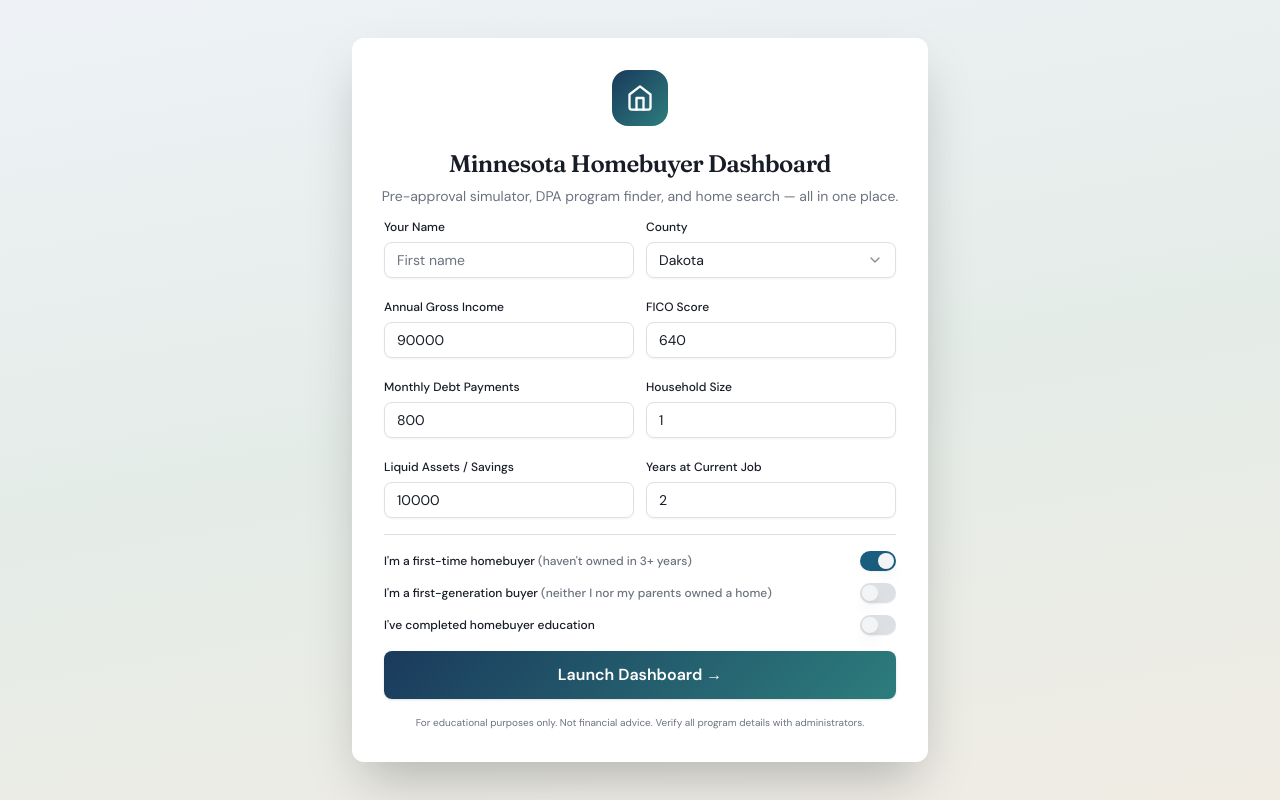
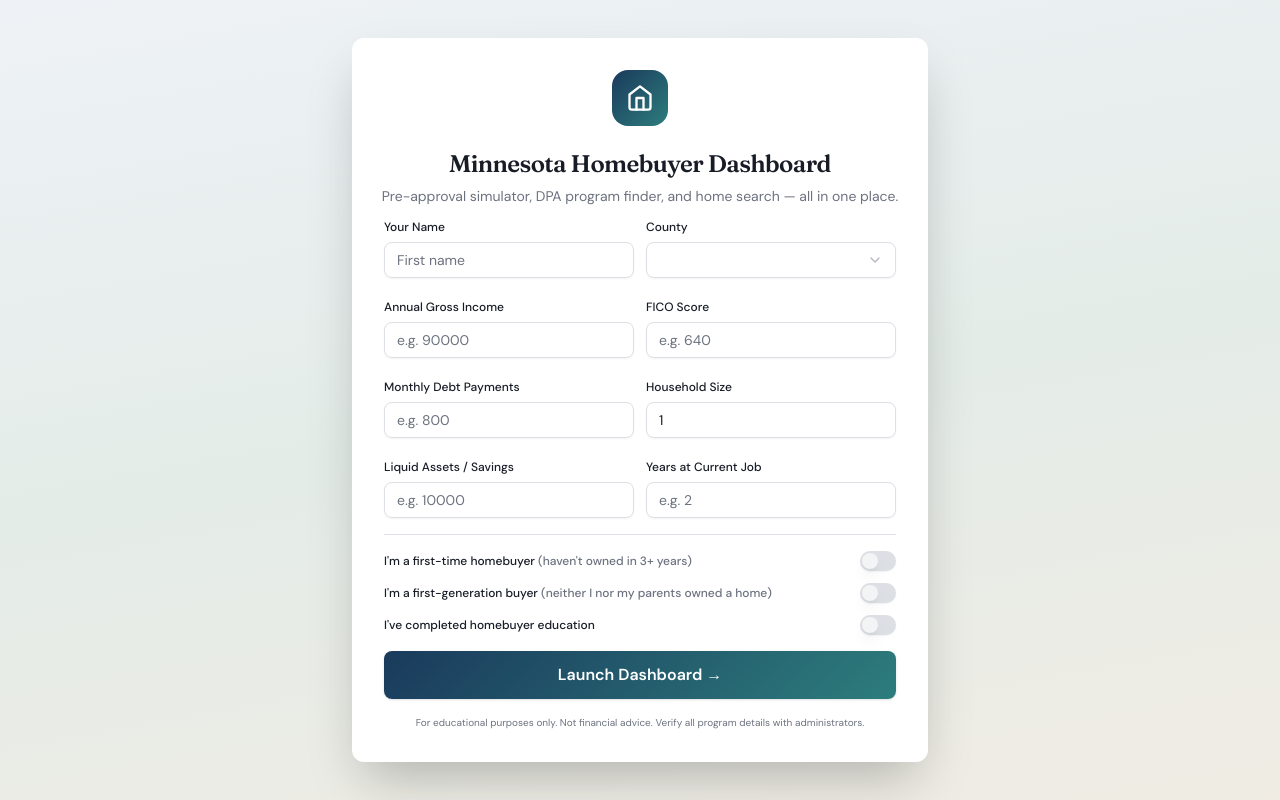
Before and after one commit to treehousetherapy/mn-homebuyer-dashboard, a React (Vite) app: page / in a window 1280 px wide. Built offline with nearby package versions, Linux system fonts and the light colour scheme.

Commit message:
Fix: empty defaults, dynamic debt input

```diff
--- a/src/App.tsx
+++ b/src/App.tsx
@@ -192,12 +192,12 @@ const eligStyle = (e:boolean) => e?"bg-emerald-50 text-emerald-700":"bg-red-50 t
 // ━━━━━━━━━━━━━━━━━ MAIN APP ━━━━━━━━━━━━━━━━━
 export default function App() {
   const [profile, setProfile] = useState<BuyerProfile>({
-    name:"", annualIncome:90000, ficoScore:640, monthlyDebt:800,
-    isFirstTimeBuyer:true, isFirstGenBuyer:false, county:"Dakota",
-    householdSize:1, hasCompletedEducation:false, liquidAssets:10000, employmentYears:2
+    name:"", annualIncome:0, ficoScore:0, monthlyDebt:0,
+    isFirstTimeBuyer:false, isFirstGenBuyer:false, county:"",
+    householdSize:1, hasCompletedEducation:false, liquidAssets:0, employmentYears:0
   });
   const [started, setStarted] = useState(false);
-  const [price, setPrice] = useState(475000);
+  const [price, setPrice] = useState(300000);
   const [rate, setRate] = useState(7.0);
   const [downPct, setDownPct] = useState(3.5);
   const [debtAdj, setDebtAdj] = useState(0);
@@ -295,16 +295,16 @@ export default function App() {
             </div>
           </div>
           <div className="grid grid-cols-2 gap-3">
-            <div><Label className="text-xs">Annual Gross Income</Label><Input type="number" value={profile.annualIncome} onChange={e=>setProfile(p=>({...p,annualIncome:+e.target.value}))} className="mt-1"/></div>
-            <div><Label className="text-xs">FICO Score</Label><Input type="number" value={profile.ficoScore} onChange={e=>setProfile(p=>({...p,ficoScore:clamp(+e.target.value,300,850)}))} className="mt-1"/></div>
+            <div><Label className="text-xs">Annual Gross Income</Label><Input type="number" placeholder="e.g. 90000" value={profile.annualIncome||""} onChange={e=>setProfile(p=>({...p,annualIncome:+e.target.value}))} className="mt-1"/></div>
+            <div><Label className="text-xs">FICO Score</Label><Input type="number" placeholder="e.g. 640" value={profile.ficoScore||""} onChange={e=>setProfile(p=>({...p,ficoScore:clamp(+e.target.value,300,850)}))} className="mt-1"/></div>
           </div>
           <div className="grid grid-cols-2 gap-3">
-            <div><Label className="text-xs">Monthly Debt Payments</Label><Input type="number" value={profile.monthlyDebt} onChange={e=>setProfile(p=>({...p,monthlyDebt:+e.target.value}))} className="mt-1"/></div>
-            <div><Label className="text-xs">Household Size</Label><Input type="number" value={profile.householdSize} onChange={e=>setProfile(p=>({...p,householdSize:clamp(+e.target.value,1,10)}))} className="mt-1"/></div>
+            <div><Label className="text-xs">Monthly Debt Payments</Label><Input type="number" placeholder="e.g. 800" value={profile.monthlyDebt||""} onChange={e=>setProfile(p=>({...p,monthlyDebt:+e.target.value}))} className="mt-1"/></div>
+            <div><Label className="text-xs">Household Size</Label><Input type="number" placeholder="e.g. 2" value={profile.householdSize||""} onChange={e=>setProfile(p=>({...p,householdSize:clamp(+e.target.value,1,10)}))} className="mt-1"/></div>
           </div>
           <div className="grid grid-cols-2 gap-3">
-            <div><Label className="text-xs">Liquid Assets / Savings</Label><Input type="number" value={profile.liquidAssets} onChange={e=>setProfile(p=>({...p,liquidAssets:+e.target.value}))} className="mt-1"/></div>
-            <div><Label className="text-xs">Years at Current Job</Label><Input type="number" value={profile.employmentYears} onChange={e=>setProfile(p=>({...p,employmentYears:+e.target.value}))} className="mt-1"/></div>
+            <div><Label className="text-xs">Liquid Assets / Savings</Label><Input type="number" placeholder="e.g. 10000" value={profile.liquidAssets||""} onChange={e=>setProfile(p=>({...p,liquidAssets:+e.target.value}))} className="mt-1"/></div>
+            <div><Label className="text-xs">Years at Current Job</Label><Input type="number" placeholder="e.g. 2" value={profile.employmentYears||""} onChange={e=>setProfile(p=>({...p,employmentYears:+e.target.value}))} className="mt-1"/></div>
           </div>
           <Separator/>
           <div className="space-y-3">
@@ -402,14 +402,32 @@ export default function App() {
                     </div>
                   ))}
                   <Separator/>
-                  <div>
-                    <p className="text-[10px] font-semibold uppercase tracking-widest text-muted-foreground mb-2">Debt Reduction Scenarios</p>
-                    {[["Remove $500/mo debt",500],["Remove $926/mo (e.g. auto loan)",926],["Remove $1,705/mo (e.g. two autos)",1705],["No adjustment",0]].map(([label,amt])=>(
-                      <label key={label as string} className={`flex items-center gap-2 py-1.5 px-2 rounded cursor-pointer text-xs transition-colors ${debtAdj===amt?"bg-primary/10 font-medium":"hover:bg-muted/50"}`}>
-                        <input type="radio" name="debtadj" checked={debtAdj===amt} onChange={()=>setDebtAdj(amt as number)} className="accent-[#2d7d7d]"/>
-                        {label as string}
-                      </label>
-                    ))}
+                  <div className="space-y-3">
+                    <p className="text-[10px] font-semibold uppercase tracking-widest text-muted-foreground">Debt Reduction Scenario</p>
+                    <p className="text-[11px] text-muted-foreground leading-relaxed">If you plan to pay off, refinance, or transfer a debt before applying for your mortgage, enter the monthly payment amount to remove from your DTI calculation.</p>
+                    <div>
+                      <Label className="text-xs">Amount to remove from monthly debt</Label>
+                      <div className="flex gap-2 mt-1 items-center">
+                        <span className="text-sm font-medium text-muted-foreground">$</span>
+                        <Input type="number" placeholder="0" value={debtAdj || ""} onChange={e=>setDebtAdj(Math.max(0,+e.target.value))} className="text-xs h-9"/>
+                        <span className="text-xs text-muted-foreground whitespace-nowrap">/ mo</span>
+                      </div>
+                    </div>
+                    <div className="rounded-lg bg-muted/50 p-2.5 space-y-1">
+                      <div className="flex justify-between text-xs">
+                        <span className="text-muted-foreground">Original monthly debt</span>
+                        <span className="font-medium">{$(profile.monthlyDebt)}</span>
+                      </div>
+                      <div className="flex justify-between text-xs">
+                        <span className="text-muted-foreground">Reduction applied</span>
+                        <span className="font-medium text-emerald-600">- {$(debtAdj)}</span>
+                      </div>
+                      <Separator className="my-1"/>
+                      <div className="flex justify-between text-xs font-bold">
+                        <span>Effective monthly debt</span>
+                        <span>{$(effectiveDebt)}</span>
+                      </div>
+                    </div>
                   </div>
                 </CardContent>
               </Card>
```
